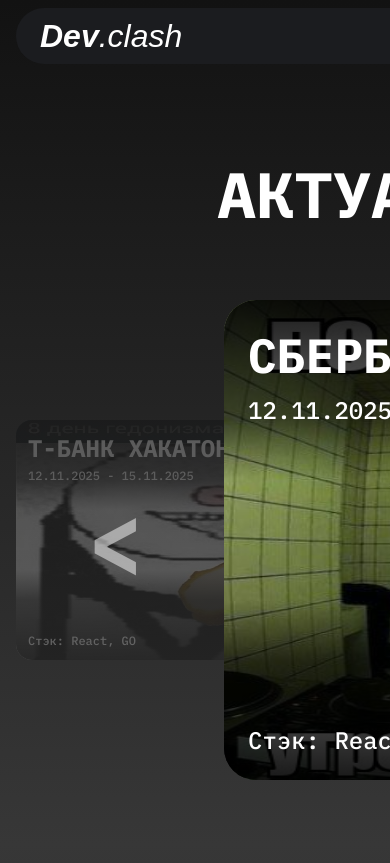
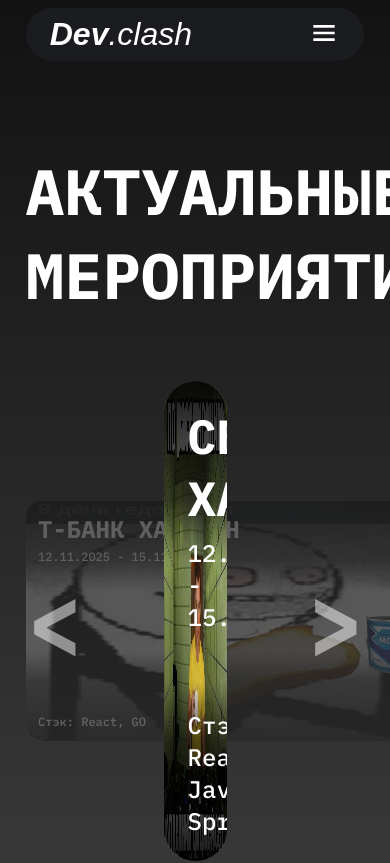
Before and after one commit to goawwer/DevClash, a Next.js app: page /events in a window 390 px wide. Shown: the top 863 px of the page. Built offline with nearby package versions, Linux system fonts and the light colour scheme; a web font is replaced by a local one.

Commit message:
make header adaptive

```diff
--- a/package.json
+++ b/package.json
@@ -15,6 +15,7 @@
     "react-dom": "19.2.0",
     "react-fast-marquee": "^1.6.5",
     "react-hook-form": "^7.66.0",
+    "react-icons": "^5.5.0",
     "sass": "^1.93.3"
   },
   "devDependencies": {
--- a/src/app/layout.module.scss
+++ b/src/app/layout.module.scss
@@ -14,6 +14,10 @@
 		width: 1280px;
 		padding-inline: 1rem;
 		padding-bottom: 6rem;
+
+		@media (max-width: 1279px) {
+			width: 95%;
+		}
 	}
 
 	&__main {
--- a/src/app/page.module.scss
+++ b/src/app/page.module.scss
@@ -4,6 +4,10 @@
 
 .section {
 	margin-inline: auto;
-	width: 1080px;
+	width: 84%;
 	margin-top: 8rem;
+
+	@media (max-width: 1279px) {
+		width: 100%;
+	}
 }
--- a/src/widgets/forms/auth/ui/RegiserOrganizerForm.tsx
+++ b/src/widgets/forms/auth/ui/RegiserOrganizerForm.tsx
@@ -13,7 +13,6 @@
 	usernameOptions,
 } from "@/features/forms";
 import { BaseButton, InputFile } from "@/shared/ui";
-import { useState } from "react";
 import Link from "next/link";
 
 type FormValues = User & {
@@ -31,10 +30,7 @@
 		setValue,
 	} = useForm<FormValues>();
 
-	const [a, setA] = useState(0);
-
 	const onSubmit = (data: FormValues) => {
-		setA(a + 1);
 		return console.log(data);
 	};
 
@@ -92,7 +88,6 @@
 				</Link>
 				<BaseButton type="submit">Создать аккаунт</BaseButton>
 			</div>
-			<h2>Количество: {a}</h2>
 		</form>
 	);
 };
--- a/src/widgets/forms/auth/ui/RegiserParticipantForm.tsx
+++ b/src/widgets/forms/auth/ui/RegiserParticipantForm.tsx
@@ -12,7 +12,6 @@
 	usernameOptions,
 } from "@/features/forms";
 import { BaseButton } from "@/shared/ui";
-import { useState } from "react";
 import Link from "next/link";
 
 type FormValues = User & {
@@ -27,10 +26,7 @@
 		watch,
 	} = useForm<FormValues>();
 
-	const [a, setA] = useState(0);
-
 	const onSubmit = (data: FormValues) => {
-		setA(a + 1);
 		return console.log(data);
 	};
 
@@ -77,7 +73,6 @@
 				</Link>
 				<BaseButton type="submit">Создать аккаунт</BaseButton>
 			</div>
-			<h2>{a}</h2>
 		</form>
 	);
 };
--- a/src/widgets/header/HeaderUnauth.tsx
+++ b/src/widgets/header/HeaderUnauth.tsx
@@ -1,14 +1,69 @@
+"use client";
+
 import styles from "./Headers.module.scss";
 import { BaseButton } from "@/shared/ui";
 import { NavLink } from "@/shared/ui/";
 import { Logo } from "@/shared/ui";
+import { useState } from "react";
+import { BiMenu, BiX } from "react-icons/bi";
 
 export default function HeaderUnauth() {
+	const [open, setOpen] = useState(false);
 	return (
 		<header className={styles.header}>
 			<nav>
+				<div className={styles.header__logo}>
 					<Logo />
+				</div>
 
+				<div className={styles[`header__pageList--desktop`]}>
+					<PageList />
+				</div>
+
+				<div className={styles.header__enteryButton}>
+					<BaseButton size="low">войти</BaseButton>
+				</div>
+
+				<button
+					onClick={() => setOpen(!open)}
+					aria-label="Toggle menu"
+					className={styles.header__burgerButton}
+				>
+					{open ? (
+						<BiX
+							size="2rem"
+							className={styles[`header__burgerButtonSVG`]}
+						/>
+					) : (
+						<BiMenu
+							size="2rem"
+							className={styles[`header__burgerButtonSVG`]}
+						/>
+					)}
+				</button>
+
+				{open && (
+					<>
+						<div className={styles.header__mobilePagesList}>
+							<div className={styles[`header__pageList--mobile`]}>
+								<PageList />
+								<NavLink href="/auth/entery">войти</NavLink>
+							</div>
+						</div>
+						<button
+							type="button"
+							className={styles.header__mobileDarkBG}
+							onClick={() => setOpen(!open)}
+						></button>
+					</>
+				)}
+			</nav>
+		</header>
+	);
+}
+
+const PageList = () => {
+	return (
 		<ol>
 			<ul>
 				<NavLink href="/" exact={true}>
@@ -22,9 +77,5 @@
 				<NavLink href="/about">о проекте</NavLink>
 			</ul>
 		</ol>
-
-				<BaseButton size="low">войти</BaseButton>
-			</nav>
-		</header>
 	);
-}
+};
--- a/src/widgets/header/Headers.module.scss
+++ b/src/widgets/header/Headers.module.scss
@@ -1,3 +1,26 @@
+@keyframes burger {
+	from {
+		transform: scale(0.25);
+		opacity: 0;
+	}
+
+	to {
+		transform: scale(1);
+		opacity: 1;
+	}
+}
+
+@keyframes mobileBG {
+	from {
+		transform: scaleY(0);
+		opacity: 0;
+	}
+
+	to {
+		transform: scaleY(1);
+	}
+}
+
 .header {
 	position: sticky;
 	z-index: 10000;
@@ -17,6 +40,74 @@
 
 	ol {
 		display: flex;
-		gap: 80px;
+		gap: 5rem;
+	}
+
+	&__burgerButton {
+		display: none;
+		padding-right: 1rem;
+	}
+
+	&__burgerButtonSVG {
+		animation: forwards burger 0.2s ease-out;
+	}
+
+	&__pageList--mobile {
+		display: none;
+	}
+
+	&__mobilePagesList {
+		position: absolute;
+		right: 0rem;
+		top: 0rem;
+		z-index: -1;
+	}
+
+	&__mobileDarkBG {
+		position: absolute;
+		width: 100vw;
+		height: 100vw;
+		z-index: -2;
+		top: 0;
+		left: 0;
+	}
+
+	@media (max-width: 1024px) {
+		&__burgerButton {
+			display: inline-block;
+			padding-right: 1rem;
+		}
+
+		&__pageList--desktop,
+		&__enteryButton {
+			display: none;
+		}
+
+		&__pageList--mobile {
+			display: flex;
+			flex-direction: column;
+			align-items: end;
+			padding-inline: 2rem;
+			padding-block: 3rem;
+			padding-top: 7rem;
+			border-radius: 2rem;
+			width: fit-content;
+			height: fit-content;
+			background-color: var(--black-color);
+			opacity: 95%;
+			transform-origin: top;
+			animation: forwards mobileBG 0.2s ease-in;
+		}
+
+		ol {
+			align-items: end;
+			flex-direction: column;
+			gap: 3rem;
+			margin-bottom: 3rem;
+
+			ul {
+				width: fit-content;
+			}
+		}
 	}
 }
```
Also changed, not shown: 1 other file (tests, documents, lock files or other folders). Lines whose indentation alone changed are shown as unchanged.
